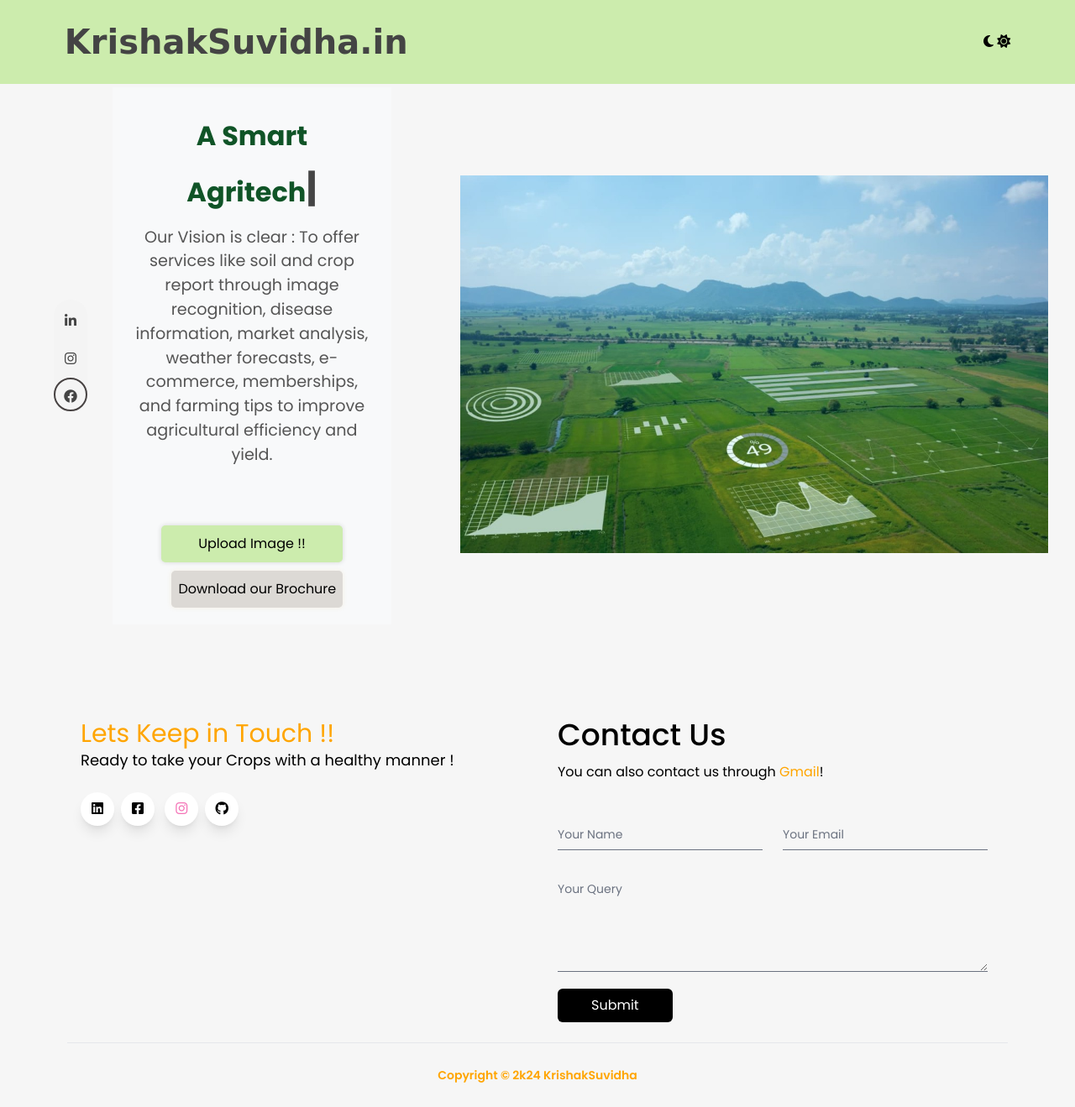
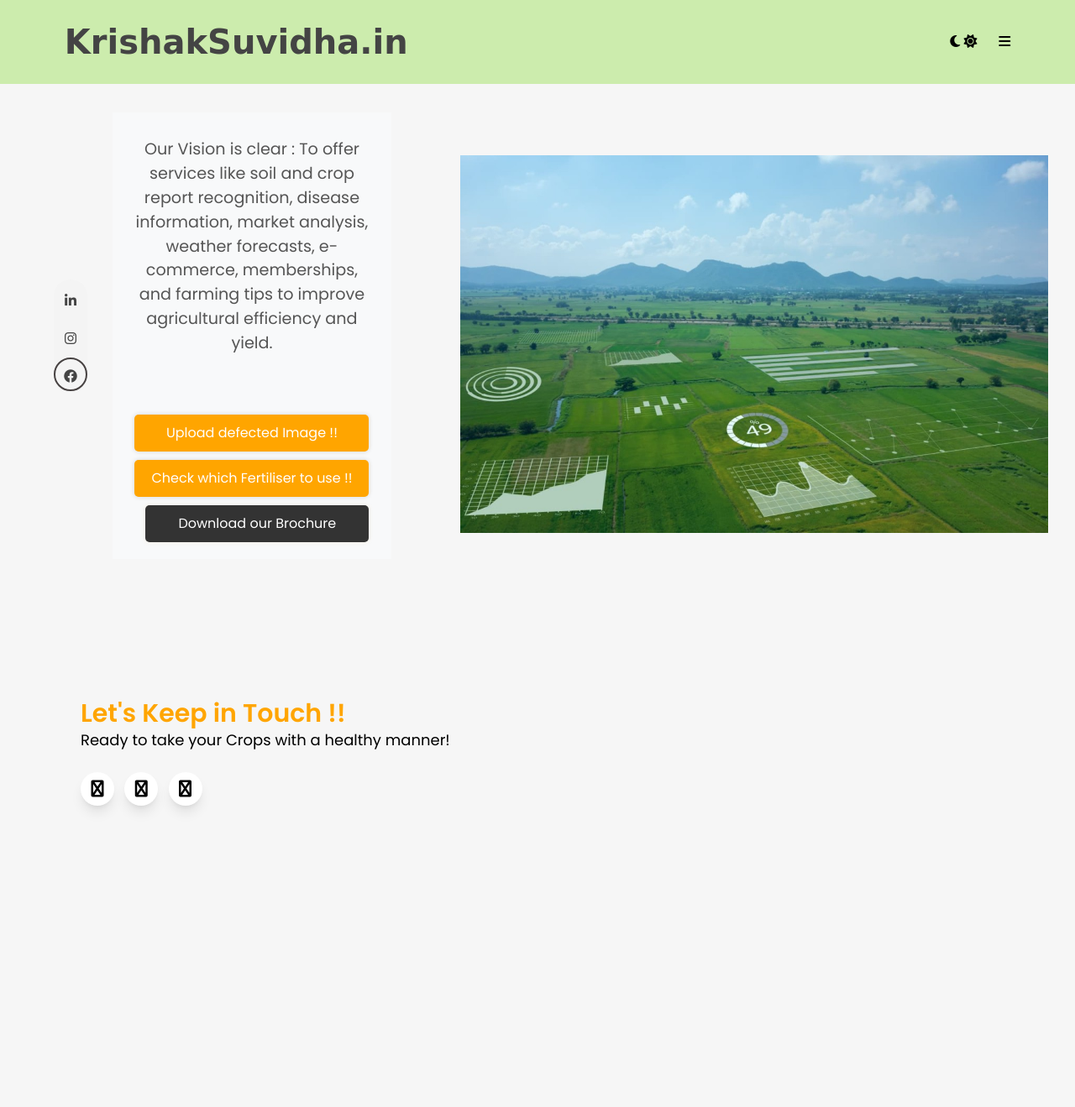
Before and after one commit to Satyam30raj/E-comm, a Flask app: page / in a window 1280 px wide. Shown: the whole page at 84% size. After the commit the page ends 965 px from the top, so only its background shows below. Run offline with Flask 3, Linux system fonts and the light colour scheme; some libraries are stand-ins or nearby versions; some web fonts are replaced.

Commit message:
home.html

```diff
--- a/templates/home.html
+++ b/templates/home.html
@@ -116,21 +116,6 @@
     </style>
 </head>
 
-<!DOCTYPE html>
-<html lang="en">
-
-<head>
-    <meta charset="UTF-8" />
-    <meta name="viewport" content="width=device-width, initial-scale=1.0" />
-    <title>Krishak Suvidha</title>
-    <link rel="stylesheet" href="https://cdnjs.cloudflare.com/ajax/libs/font-awesome/6.4.2/css/all.min.css"
-        integrity="sha512-z3gLpd7yknf1YoNbCzqRKc4qyor8gaKU1qmn+CShxbuBusANI9QpRohGBreCFkKxLhei6S9CQXFEbbKuqLg0DA=="
-        crossorigin="anonymous" referrerpolicy="no-referrer" />
-        <link rel="shortcut icon" href="Material/img/favicon.png" type="image/x-icon" />
-    <link rel="stylesheet" href="Material/CSS/Style.css" />
-    <script src="https://cdn.tailwindcss.com"></script>
-</head>
-
 <body>
 
     <!-- ===== WRAPPER ===== -->
@@ -193,18 +178,15 @@
                     </ul>
                 </div>
                 <div class="mode">
-
-                        <i class="fa fa-moon" id="moon"></i>
-                        <i class="fa fa-sun" id="sun"></i>
-                    </div>
-
+                    <i class="fa fa-moon" id="moon"></i>
+                    <i class="fa fa-sun" id="sun"></i>
                 </div>
                 <div class="nav_menu_btn">
                     <i class="fa fa-bars" onclick="myMenuFunction()"></i>
                 </div>
             </div>
         </nav>
-        n
+
         <!-- ===== MAIN ===== -->
         <main class="main">
             <div class="row hero">
@@ -230,141 +212,59 @@
                         </a>
                     </div>
 
-
                     <div class="hero_box">
-
                         <div class="job">
                             <span class="multiText"></span>
                         </div>
                         <div class="hero_description">
                             <p>
-                                Our Vision is clear : To offer services like soil and crop report through image recognition, disease information, market analysis, weather forecasts, e-commerce, memberships, and farming tips to improve agricultural efficiency and yield.
+                                Our Vision is clear : To offer services like soil and crop report recognition, disease information, market analysis, weather forecasts, e-commerce, memberships, and farming tips to improve agricultural efficiency and yield.
                             </p>
                         </div>
                         <div class="hero_btn">
-                            <a href="#Contact" class="btn_1">Upload Image !!</a>
+                            <a href="#Contact" class="btn_1">Upload defected Image !!</a>
+                            <a href="/index" class="btn_1">Check which Fertiliser to use !!</a>
                             <button class="btn_2">
                                 <a href="#" target="_blank">Download our Brochure</a>
                             </button>
-
                         </div>
                     </div>
                 </div>
                 <div class="col col-2">
                     <div class="circle">
-                        <img src="Material/img/Software_engineer_re_tnjc.png" alt="" />
+                        <img src="static/Material/img/Software_engineer_re_tnjc.png" alt="" />
                     </div>
                     <div class="hero-image"></div>
-
                 </div>
             </div>
         </main>
     </div>
-    <footer class=" bg-blueGray-200 pt-8 pb-6 footer-sec w-[100%] flex justify-center ">
-        <div class="container mx-   auto px-4 w-[90%] " >
+    <footer class="bg-blueGray-200 pt-8 pb-6 footer-sec w-[100%] flex justify-center">
+        <div class="container mx-auto px-4 w-[90%]">
             <div class="flex flex-wrap text-left lg:text-left">
                 <div class="w-full lg:w-6/12 px-4">
-                    <h4 class="text-3xl fonat-semibold text-[#ffa500]  ">Lets Keep in Touch !!</h4>
+                    <h4 class="text-3xl font-semibold text-[#ffa500]">Let's Keep in Touch !!</h4>
                     <h5 class="text-lg mt-0 mb-2 text-blueGray-600">
-                        Ready to take your Crops with a healthy manner !
+                        Ready to take your Crops with a healthy manner!
                     </h5>
 
                     <div class="mt-6 lg:mb-0 mb-6">
-                        <button
-                            class=" footer-btns bg-white text-lightBlue-400 shadow-lg font-normal h-10 w-10 items-center justify-center align-center rounded-full outline-none focus:outline-none mr-2 hover:bg-[#ffa500]  duration-300 curser-pointer  "
-                            type="button"><a href="https://www.linkedin.com/in/satyam-raj-5a6a92194/" target="_blank">
-                                <i class="fab fa-linkedin"></i></a></button><button
-                            class=" footer-btns bg-white text-lightBlue-600 shadow-lg font-normal h-10 w-10 items-center justify-center align-center rounded-full outline-none focus:outline-none mr-2 hover:bg-[#ffa500] duration-300 curser-pointer  "
-                            type="button"> <a
-                                href="https://www.facebook.com/profile.php?id=100017887120021"
-                                target="_blank">
-                                <i class="fab fa-facebook-square"></i>
-                            </a></button> <button
-                            class=" footer-btns bg-white text-pink-400 shadow-lg font-normal h-10 w-10 items-center justify-center align-center rounded-full outline-none focus:outline-none mr-2 hover:bg-[#ffa500]  duration-300 curser-pointer  "
-                            type="button">
-                            <a href="https://www.instagram.com/raj.satyam_/" target="_blank">
-                                <i class="fab fa-instagram"></i> </a> </button><button
-                            class=" footer-btns bg-white  shadow-lg font-normal h-10 w-10 items-center justify-center align-center rounded-full outline-none focus:outline-none mr-2 hover:bg-[#ffa500]  duration-300 curser-pointer   "
-                            type="button">
-                            <a href="https://github.com/Satyam30raj" target="_blank">
-                                <i class="fab fa-github"></i></a>
+                        <button class="footer-btns bg-white text-lightBlue-400 shadow-lg font-normal h-10 w-10 items-center justify-center align-center rounded-full outline-none focus:outline-none mr-2 hover:bg-[#ffa500] duration-300 curser-pointer">
+                            <a href="https://www.linkedin.com/in/satyam-raj-5a6a92194/" target="_blank" rel="noopener noreferrer" class="text-blueGray-400 text-xl"><i class="fa fa-linkedin-in"></i></a>
                         </button>
-                    </div>
-                </div>
-                <br><br>
-                <div class="w-full lg:w-6/12 px-4">
-
-
-                    <div class="mx-auto w-full max-w-lg">
-                        <h1 class="text-4xl font-medium">Contact Us</h1>
-                        <p class="mt-3  ">
-                            You can also contact us through <a href="mailto:rajsatyam3012@gmail.com"
-                                class="text-[#ffa500] hover: curser-pointer ">Gmail</a>!
-                        </p>
-
-                        <form class="mt-10" action="https://getform.io/f/bjjedxjb" method="POST"
-                            enctype="multipart/form-data">
-
-
-                            <input type="hidden" name="access_key" value="YOUR_ACCESS_KEY_HERE" />
-                            <div class="grid gap-6 sm:grid-cols-2">
-                                <div class="relative z-0">
-                                    <input type="text" name="name" required
-                                        class="peer block w-full appearance-none border-0 border-b border-gray-500 bg-transparent py-2.5 px-0 text-sm text-gray-900 focus:border-blue-600 focus:outline-none focus:ring-0"
-                                        placeholder=" " />
-                                    <label
-                                        class="absolute top-3 -z-10 origin-[0] -translate-y-6 scale-75 transform text-sm text-gray-500 duration-300 peer-placeholder-shown:translate-y-0 peer-placeholder-shown:scale-100 peer-focus:left-0 peer-focus:-translate-y-6 peer-focus:scale-75 peer-focus:text-blue-600 peer-focus:dark:text-blue-500">Your
-                                        Name</label>
-                                </div>
-                                <div class="relative z-0">
-                                    <input type="text" name="email" required
-                                        class="peer block w-full appearance-none border-0 border-b border-gray-500 bg-transparent py-2.5 px-0 text-sm text-gray-900 focus:border-blue-600 focus:outline-none focus:ring-0"
-                                        placeholder=" " />
-                                    <label
-                                        class="absolute top-3 -z-10 origin-[0] -translate-y-6 scale-75 transform text-sm text-gray-500 duration-300 peer-placeholder-shown:translate-y-0 peer-placeholder-shown:scale-100 peer-focus:left-0 peer-focus:-translate-y-6 peer-focus:scale-75 peer-focus:text-blue-600 peer-focus:dark:text-blue-500">Your
-                                        Email</label>
-                                </div>
-                                <div class="relative z-0 col-span-2">
-                                    <textarea name="message" rows="5" required
-                                        class="peer block w-full appearance-none border-0 border-b border-gray-500 bg-transparent py-2.5 px-0 text-sm text-gray-900 focus:border-blue-600 focus:outline-none focus:ring-0"
-                                        placeholder=" "></textarea>
-                                    <label
-                                        class="absolute top-3 -z-10 origin-[0] -translate-y-6 scale-75 transform text-sm text-gray-500 duration-300 peer-placeholder-shown:translate-y-0 peer-placeholder-shown:scale-100 peer-focus:left-0 peer-focus:-translate-y-6 peer-focus:scale-75 peer-focus:text-blue-600 peer-focus:dark:text-blue-500">Your
-                                        Query</label>
-                                </div>
-                            </div>
-                            <button type="submit" class="mt-5 rounded-md bg-black px-10 py-2 text-white">Submit</button>
-                        </form>
-                    </div>
-                </div>
-            </div>
-
-            <hr class="my-6 border-blueGray-300">
-
-            <div class="flex flex-wrap items-center md:justify-between justify-center">
-                <div class="w-full md:w-4/12 px-4 mx-auto text-center">
-                    <div class="text-sm text-blueGray-500 font-semibold py-1 text-[#ffa500] ">
-                        Copyright © 2k24 KrishakSuvidha
+                        <button class="footer-btns bg-white text-lightBlue-400 shadow-lg font-normal h-10 w-10 items-center justify-center align-center rounded-full outline-none focus:outline-none mr-2 hover:bg-[#ffa500] duration-300 curser-pointer">
+                            <a href="https://www.instagram.com/raj.satyam_/" target="_blank" rel="noopener noreferrer" class="text-blueGray-400 text-xl"><i class="fa fa-instagram"></i></a>
+                        </button>
+                        <button class="footer-btns bg-white text-lightBlue-400 shadow-lg font-normal h-10 w-10 items-center justify-center align-center rounded-full outline-none focus:outline-none mr-2 hover:bg-[#ffa500] duration-300 curser-pointer">
+                            <a href="https://www.facebook.com/profile.php?id=100017887120021" target="_blank" rel="noopener noreferrer" class="text-blueGray-400 text-xl"><i class="fa fa-facebook"></i></a>
+                        </button>
                     </div>
                 </div>
             </div>
         </div>
+    </footer>
 
-    </footer>
-    <script src="https://unpkg.com/typed.js@2.0.16/dist/typed.umd.js"></script>
-    <script>
-        // Types JS
-        var typingEffect = new Typed(".multiText", {
-            strings: [ "Krishak Suvidha" , "A Smart Agritech", "Solution."],
-            loop: true,
-            typeSpeed: 50,
-            backSpeed: 60,
-            backDelay: 2000,
-        });
-        // End of typed JS
-    </script>
-
-    <script src="/Material/JS/main.js"></script>
+    <script src="static/Material/js/index.js"></script>
 </body>
 
 </html>
```
